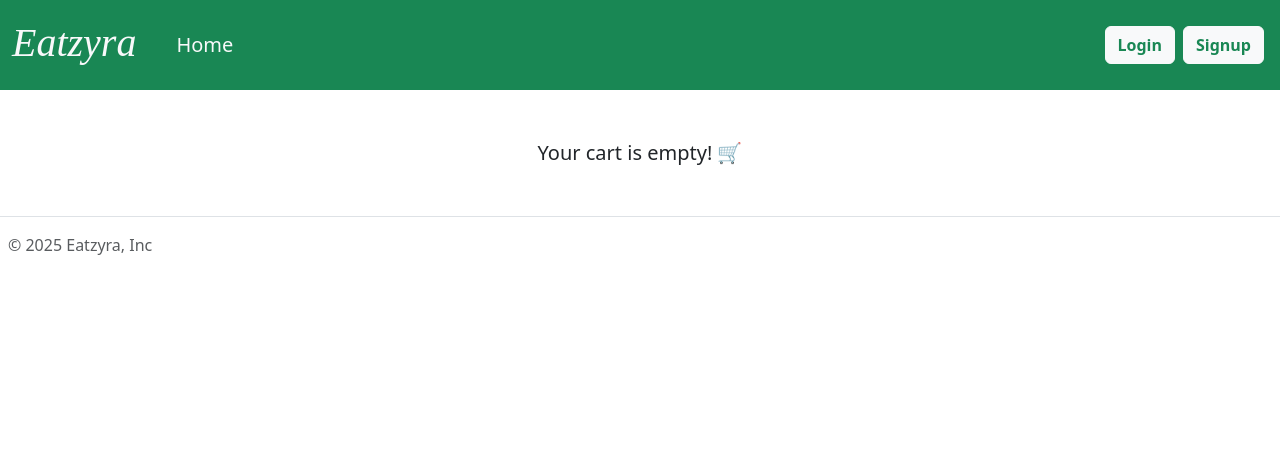
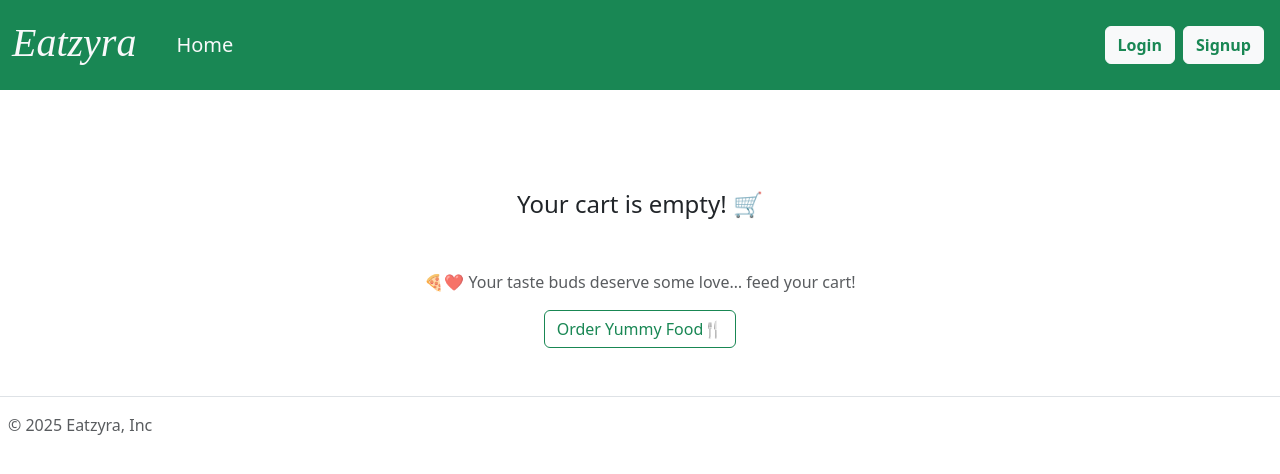
Before and after one commit to vais2004/Eatzyra, a React (Create React App) app in the folder my-app/: page /cart in a window 1280 px wide. Shown: the top 474 px of the page. Built offline with nearby package versions, Linux system fonts and the light colour scheme.

Commit message:
update feat: cart page if this empty then its will showing some random quotes and a button as Order yummy food which move us to the home page

```diff
--- a/my-app/src/pages/Cart.jsx
+++ b/my-app/src/pages/Cart.jsx
@@ -2,8 +2,23 @@ import React, { useState } from "react";
 import Header from "../components/Header";
 import Footer from "../components/Footer";
 import { useCart, useDispatchCart } from "../components/ContextReducer";
+import { Link } from "react-router-dom";
+export default function Cart() {
+  const quotes = [
+    "🛒✨ Your cart is empty… let’s fill it with yummy food! 🍔🍕🍝",
+    "🍔🥗🍕 Delicious meals are waiting… add them to your cart! 😋",
+    "😋🍴 An empty cart is a sad cart… let’s fix that! 🥘",
+    "🚀🍛 Good food = good mood… start ordering now! ❤️",
+    "🌮🍟🍩Happiness is just a meal away. Add something tasty!",
+    "🥳🍽️ Don’t keep your stomach waiting… order your favorite dish! 🍲",
+    "🍕❤️ Your taste buds deserve some love… feed your cart!",
+    "🌯🍝 Empty cart, full dreams… let’s make them delicious! 😋",
+    "🥗🍔 Food is happiness… start adding your favorite meals! 🥳",
+    "🍛💛 Life is short, eat good food… fill your cart now! 🛒",
+  ];
 
-export default function Cart() {
+  const randomQuote = quotes[Math.floor(Math.random() * quotes.length)];
+
   const data = useCart();
   const dispatch = useDispatchCart();
 
@@ -79,7 +94,13 @@ export default function Cart() {
       <Header />
       <div className="container my-5">
         {data.length === 0 ? (
-          <p className="text-center fs-5 my-5">Your cart is empty! 🛒</p>
+          <div className="d-flex flex-column justify-content-center align-items-center text-center">
+            <p className="text-center fs-4 my-5">Your cart is empty! 🛒</p>
+            <p className="mb-3 text-muted">{randomQuote}</p>
+            <Link to="/" className="btn btn-outline-success">
+              Order Yummy Food🍴
+            </Link>
+          </div>
         ) : (
           <div className="row">
             {/* Cart Table */}
```
